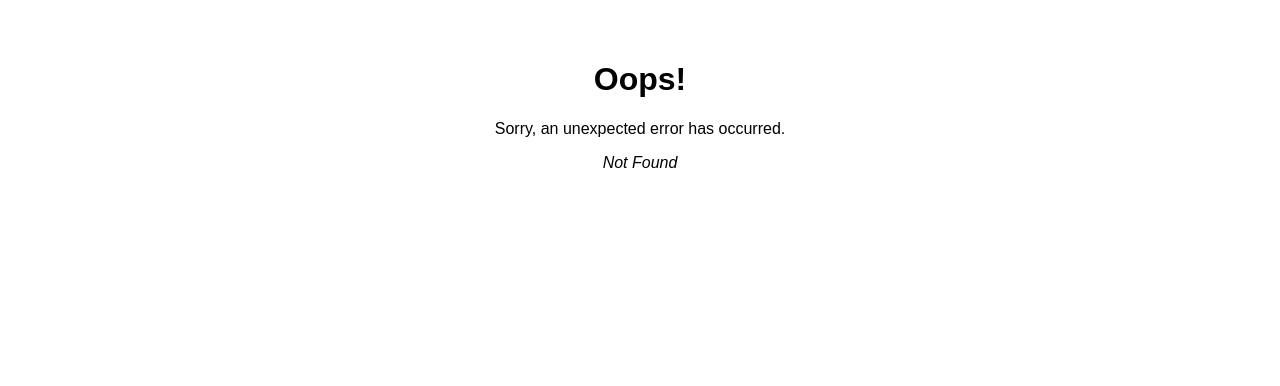
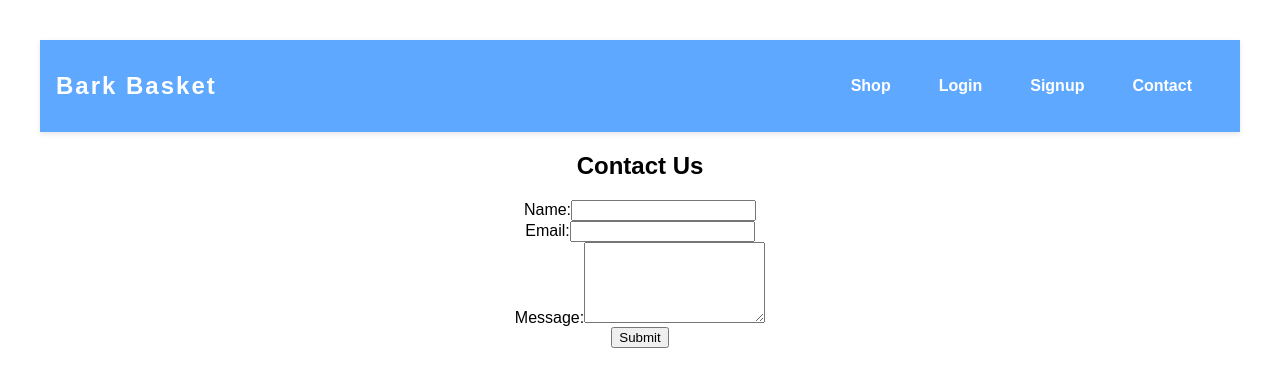
Before and after one commit to provardjake/BarkBasket, a React (Vite) app in the folder client/: page /contact-us in a window 1280 px wide. Before the commit this address had no page. Shown: the top 386 px of the page. Built offline with nearby package versions, Linux system fonts and the light colour scheme.

Commit message:
fixed routes on navbar

```diff
--- a/client/src/components/Navbar.jsx
+++ b/client/src/components/Navbar.jsx
@@ -22,17 +22,17 @@ const AppNavbar = () => {
             onMouseEnter={handleMouseEnter}
             onMouseLeave={handleMouseLeave}
           >
-            <a href="#Home">Shop</a>
+            <a href="/">Shop</a>
             {showDropdown && (
               <ul className="dropdown-menu">
-                <li><a href="#Cart">Cart</a></li>
-                <li><a href="#Checkout">Checkout</a></li>
+                <li><a href="/cart">Cart</a></li>
+                <li><a href="/checkout">Checkout</a></li>
               </ul>
             )}
           </li>
-          <li><a href="#Login">Login</a></li>
-          <li><a href="#Signup">Signup</a></li>
-          <li><a href="#ContactUs">Contact</a></li>
+          <li><a href="/login">Login</a></li>
+          <li><a href="/signup">Signup</a></li>
+          <li><a href="/contactUs">Contact</a></li>
         </ul>
       </nav>
     </header>
--- a/client/src/main.jsx
+++ b/client/src/main.jsx
@@ -8,6 +8,7 @@ import Checkout from './pages/Checkout.jsx'
 import Cart from './pages/Cart.jsx'
 import ErrorPage from "./pages/ErrorPage.jsx"
 import Home from "./pages/Home.jsx"
+import ContactUs from "./pages/ContactUs.jsx"
 
 const router = createBrowserRouter([
   {
@@ -34,6 +35,10 @@ const router = createBrowserRouter([
       {
         path: '/checkout',
         element: <Checkout />
+      },
+      {
+        path: '/contact-us',
+        element: <ContactUs />
       }
     ]
   }
--- a/client/src/pages/ContactUs.jsx
+++ b/client/src/pages/ContactUs.jsx
@@ -1,69 +1,69 @@
-// import React, { useState } from 'react';
+import React, { useState } from 'react';
 
-// const ContactUs = () => {
-//   // State variables to manage form fields
-//   const [formData, setFormData] = useState({
-//     name: '',
-//     email: '',
-//     message: ''
-//   });
+const ContactUs = () => {
+  // State variables to manage form fields
+  const [formData, setFormData] = useState({
+    name: '',
+    email: '',
+    message: ''
+  });
 
-//   // Function to handle form field changes
-//   const handleInputChange = (e) => {
-//     const { name, value } = e.target;
-//     setFormData({ ...formData, [name]: value });
-//   };
+  // Function to handle form field changes
+  const handleInputChange = (e) => {
+    const { name, value } = e.target;
+    setFormData({ ...formData, [name]: value });
+  };
 
-//   // Function to handle form submission
-//   const handleSubmit = (e) => {
-//     e.preventDefault();
-//     // You can add form validation or send data to backend here
-//     console.log('Form submitted:', formData);
-//     // Reset form fields after submission
-//     setFormData({ name: '', email: '', message: '' });
-//   };
+  // Function to handle form submission
+  const handleSubmit = (e) => {
+    e.preventDefault();
+    // You can add form validation or send data to backend here
+    console.log('Form submitted:', formData);
+    // Reset form fields after submission
+    setFormData({ name: '', email: '', message: '' });
+  };
 
-//   return (
-//     <div className="contact-us">
-//       <h2>Contact Us</h2>
-//       <form onSubmit={handleSubmit}>
-//         <div className="form-group">
-//           <label htmlFor="name">Name:</label>
-//           <input
-//             type="text"
-//             id="name"
-//             name="name"
-//             value={formData.name}
-//             onChange={handleInputChange}
-//             required
-//           />
-//         </div>
-//         <div className="form-group">
-//           <label htmlFor="email">Email:</label>
-//           <input
-//             type="email"
-//             id="email"
-//             name="email"
-//             value={formData.email}
-//             onChange={handleInputChange}
-//             required
-//           />
-//         </div>
-//         <div className="form-group">
-//           <label htmlFor="message">Message:</label>
-//           <textarea
-//             id="message"
-//             name="message"
-//             value={formData.message}
-//             onChange={handleInputChange}
-//             rows="5"
-//             required
-//           ></textarea>
-//         </div>
-//         <button type="submit">Submit</button>
-//       </form>
-//     </div>
-//   );
-// };
+  return (
+    <div className="contact-us">
+      <h2>Contact Us</h2>
+      <form onSubmit={handleSubmit}>
+        <div className="form-group">
+          <label htmlFor="name">Name:</label>
+          <input
+            type="text"
+            id="name"
+            name="name"
+            value={formData.name}
+            onChange={handleInputChange}
+            required
+          />
+        </div>
+        <div className="form-group">
+          <label htmlFor="email">Email:</label>
+          <input
+            type="email"
+            id="email"
+            name="email"
+            value={formData.email}
+            onChange={handleInputChange}
+            required
+          />
+        </div>
+        <div className="form-group">
+          <label htmlFor="message">Message:</label>
+          <textarea
+            id="message"
+            name="message"
+            value={formData.message}
+            onChange={handleInputChange}
+            rows="5"
+            required
+          ></textarea>
+        </div>
+        <button type="submit">Submit</button>
+      </form>
+    </div>
+  );
+};
 
-// export default ContactUs;
+export default ContactUs;
--- a/client/src/pages/Home.jsx
+++ b/client/src/pages/Home.jsx
@@ -1,7 +1,6 @@
 import { useQuery } from '@apollo/client';
 import Button from 'react-bootstrap/Button';
 import Card from 'react-bootstrap/Card';
-
 import { QUERY_PRODUCTS } from '../utils/queries';
 
 const Home = () => {
```
